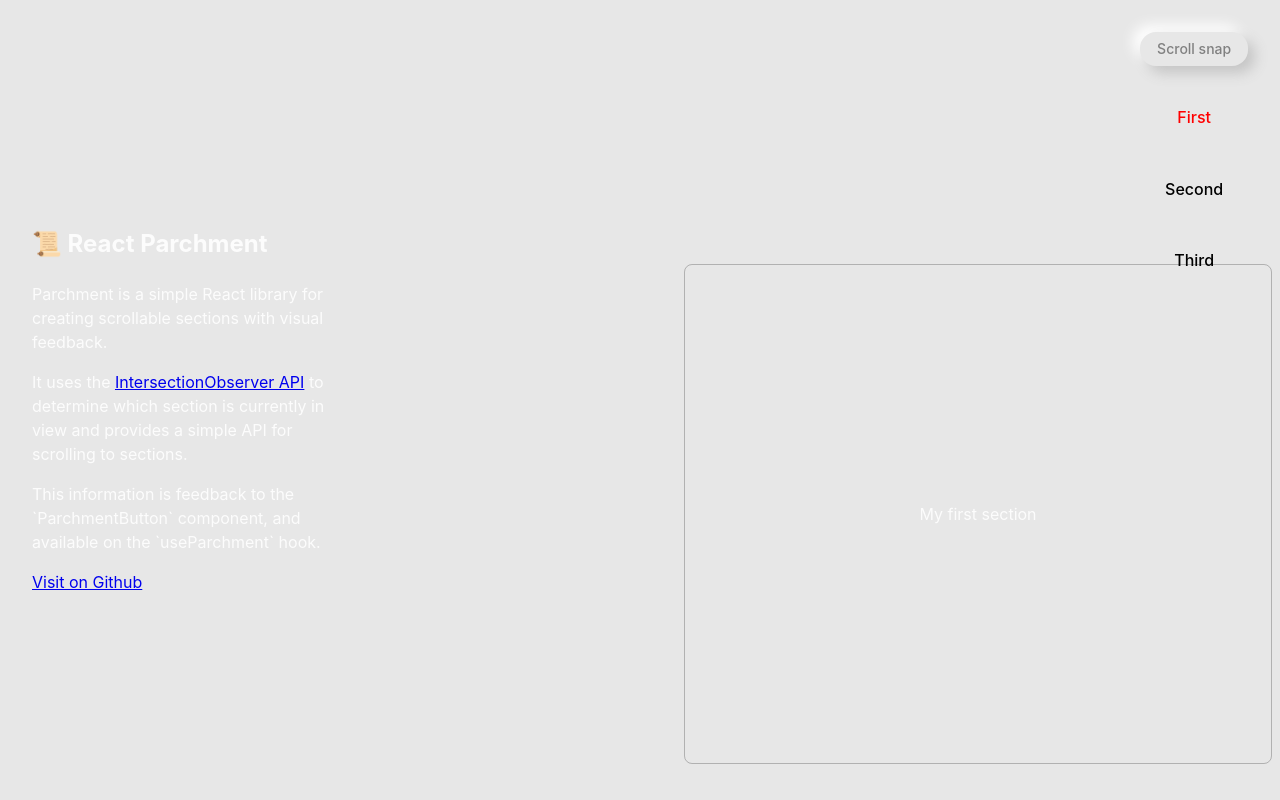
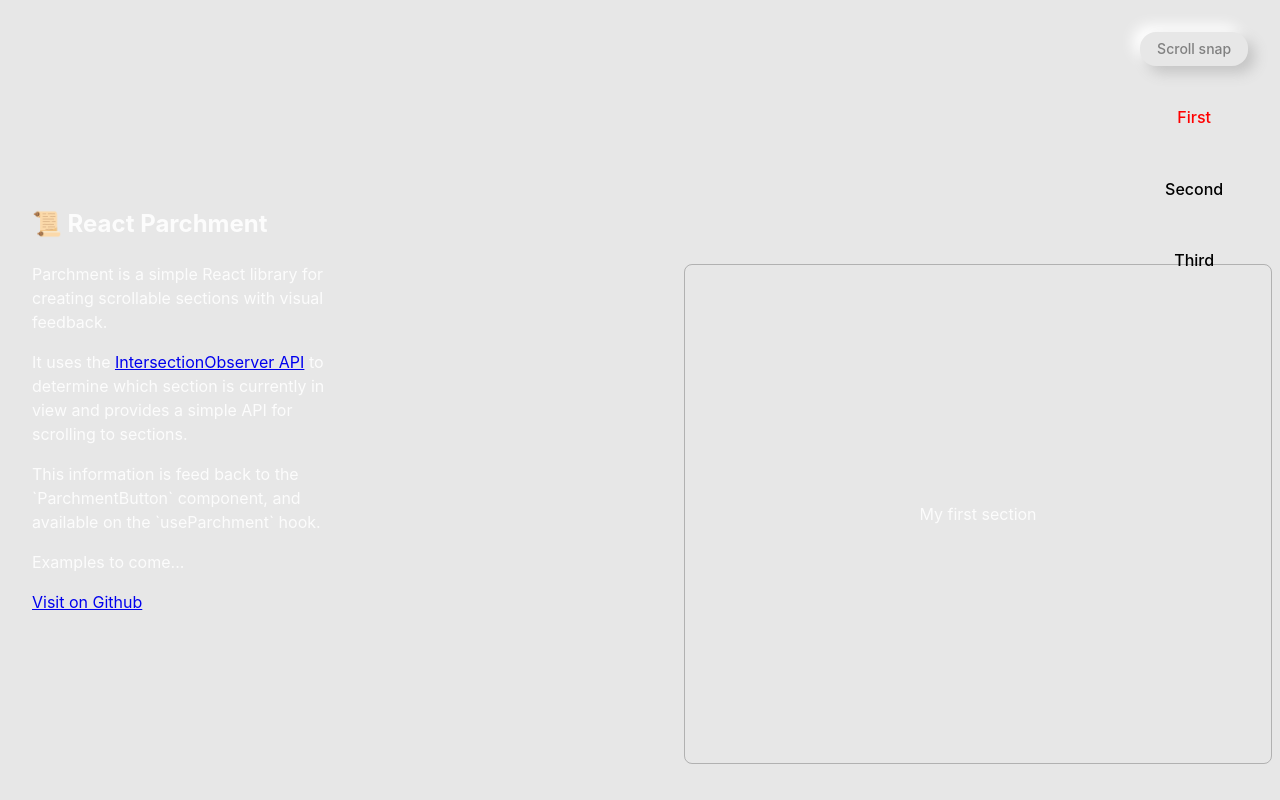
Before and after one commit to alex-fitzgerald/parchment, a React (Vite) app: page / in a window 1280 px wide. Built offline with nearby package versions, Linux system fonts and the light colour scheme.

Commit message:
fix: amend typo

```diff
--- a/src/demo-app.tsx
+++ b/src/demo-app.tsx
@@ -58,7 +58,10 @@ function DemoApp() {
                         to determine which section is currently in view and provides a simple API for scrolling to sections.
                     </p>
                     <p>
-                        This information is feedback to the `ParchmentButton` component, and available on the `useParchment` hook.
+                        This information is feed back to the `ParchmentButton` component, and available on the `useParchment` hook.
+                    </p>
+                    <p>
+                        Examples to come...
                     </p>
                     <a href={GITHUB_URL} target="_blank">Visit on Github</a>
                 </div>
```
